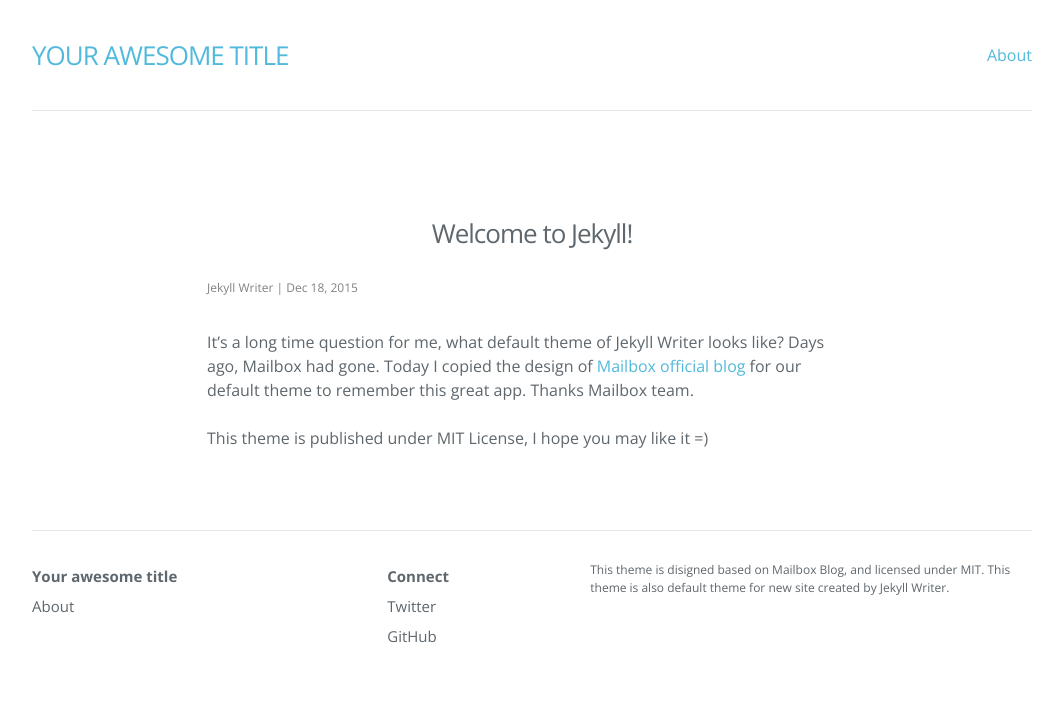
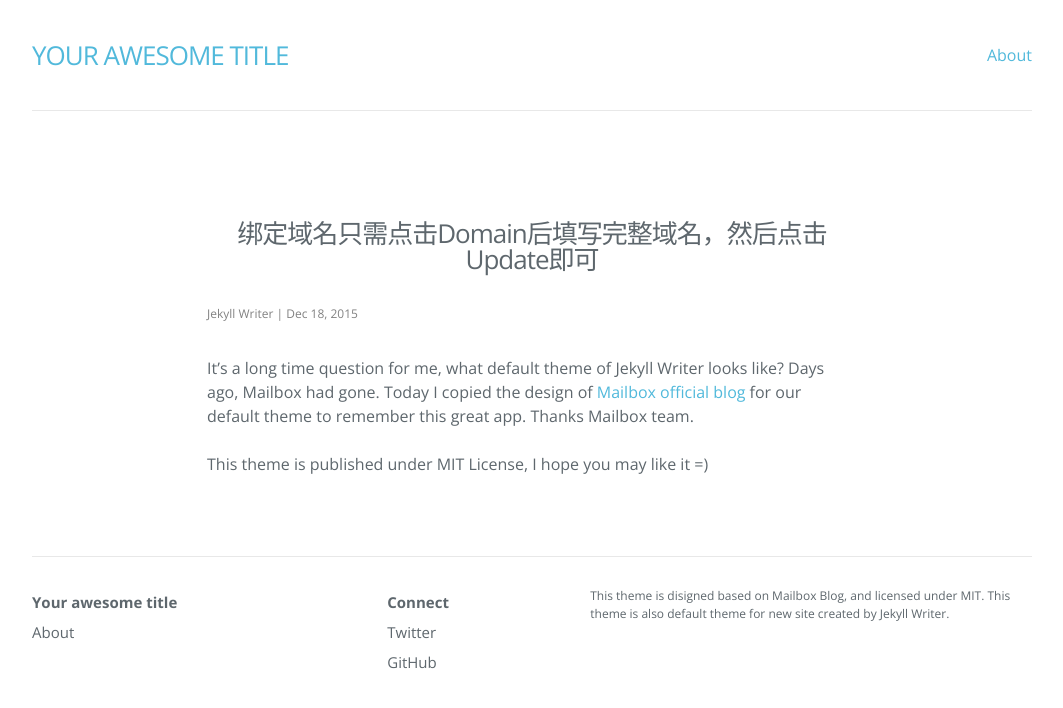
Before and after one commit to 97589713/blog, a Jekyll site: the page built from _posts/2015-12-18-welcome-to-jekyll.md, in a window 1280 px wide. Shown: the top 708 px of the page, without its empty margins (108-1171 px from the left). Built offline with Jekyll 4.4.1, drawn with Linux system fonts in a browser that asks for light colours; nearby versions of some CDN libraries.

Commit message:
Update 绑定域名只需点击Domain后填写完整域名，然后点击Update即可

```diff
--- a/_posts/2015-12-18-welcome-to-jekyll.md
+++ b/_posts/2015-12-18-welcome-to-jekyll.md
@@ -1,6 +1,6 @@
 ---
 layout: post
-title: Welcome to Jekyll!
+title: 绑定域名只需点击Domain后填写完整域名，然后点击Update即可
 date: '2015-12-18 21:45:10 +0800'
 tags: 'Mailbox, Theme'
 categories: 'Theme, Jekyll Writer'
```
